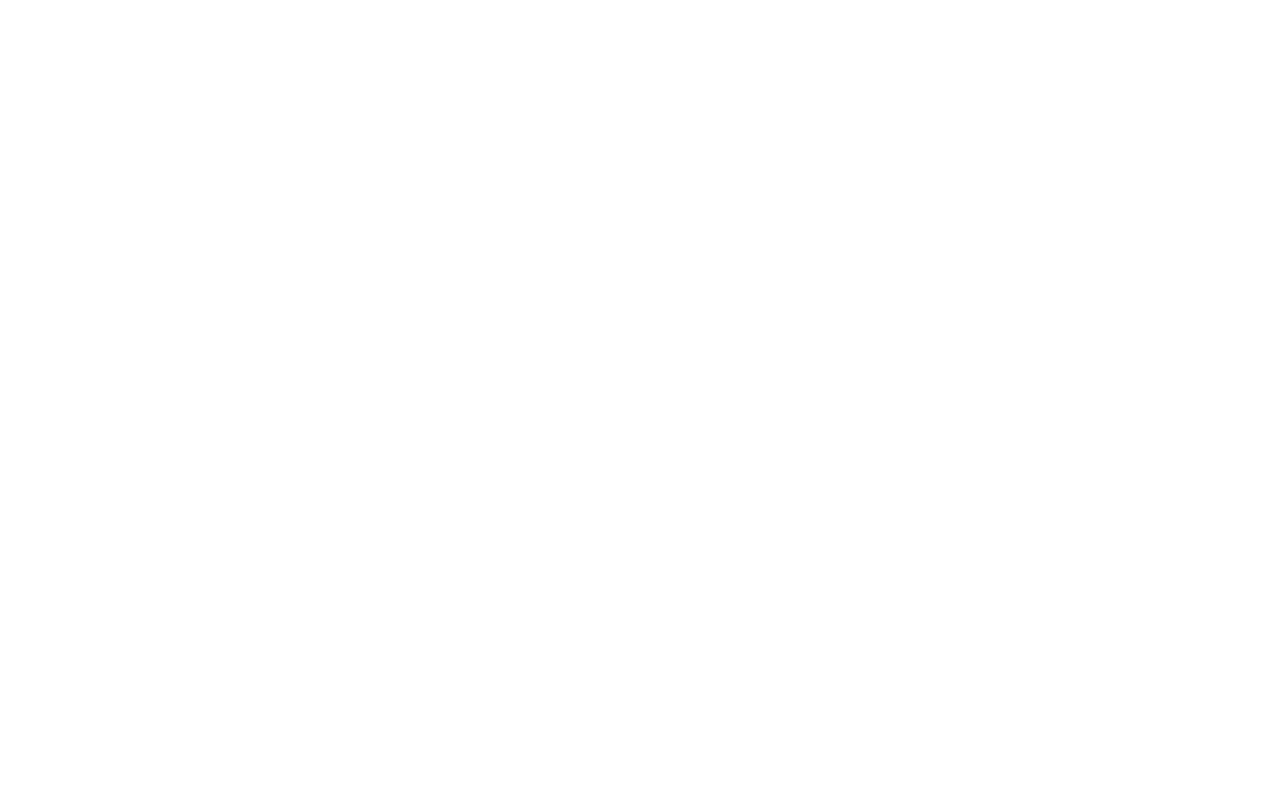
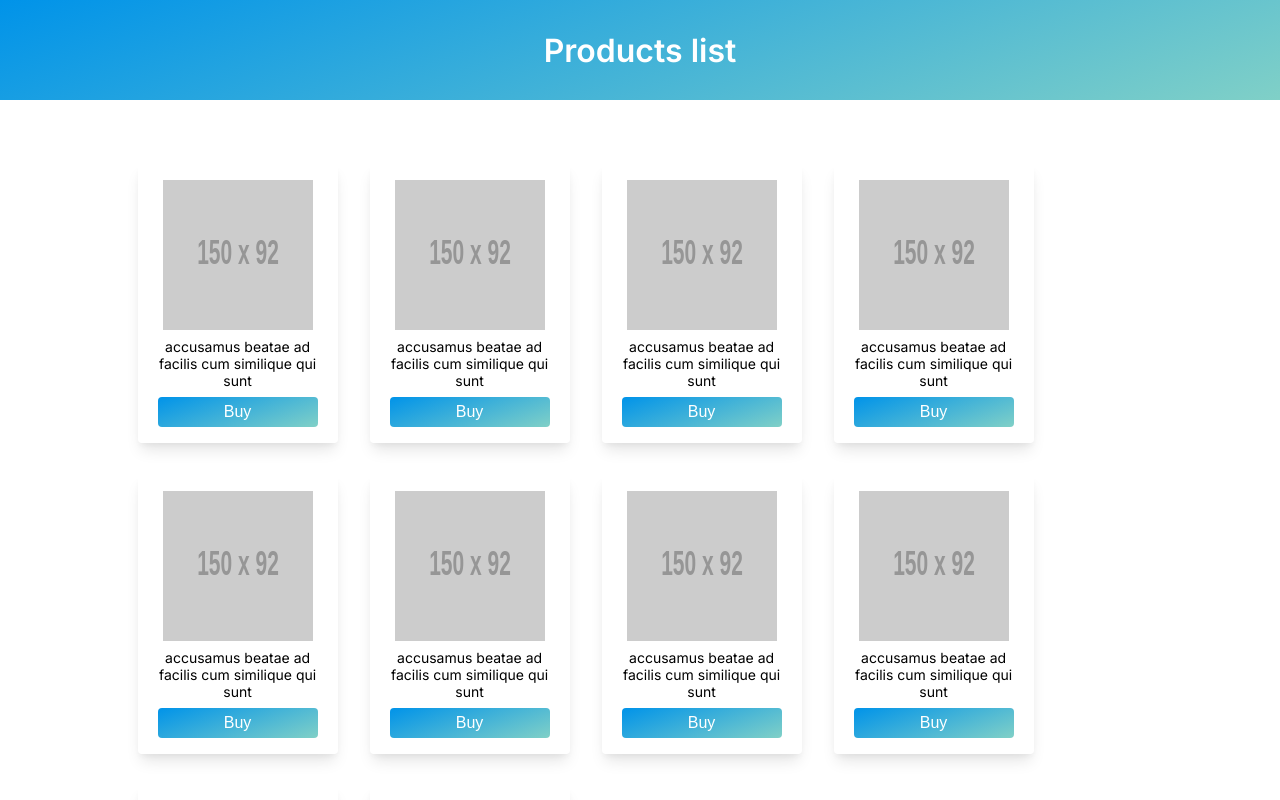
Before and after one commit to krimson998/shop-products-list, a Vue app: page / in a window 1280 px wide. Shown: the top 800 px of the page. Built offline with nearby package versions, Linux system fonts and the light colour scheme.

Commit message:
Make an application design

```diff
--- a/src/App.vue
+++ b/src/App.vue
@@ -1,11 +1,55 @@
 <template>
-  <div id="app"></div>
+  <div id="app">
+    <NavBar />
+    <div class="wrapper">
+      <div class="items-container">
+        <ProductCard />
+        <ProductCard />
+        <ProductCard />
+        <ProductCard />
+        <ProductCard />
+        <ProductCard />
+        <ProductCard />
+        <ProductCard />
+        <ProductCard />
+        <ProductCard />
+      </div>
+    </div>
+  </div>
 </template>
 
 <script>
+import NavBar from './components/NavBar.vue';
+import ProductCard from './components/ProductCard.vue';
 export default {
+  components: {
+    ProductCard,
+    NavBar,
+  },
   name: 'App',
 };
 </script>
 
-<style lang="scss" scoped></style>
+<style lang="scss">
+@import url('https://fonts.googleapis.com/css2?family=Inter:wght@400;600&display=swap');
+body {
+  margin: 0;
+  font-family: 'Inter', sans-serif;
+}
+.items-container {
+  width: 90%;
+  height: 100%;
+  margin: auto;
+  padding-top: 4rem;
+  display: flex;
+  flex-direction: row;
+  flex-wrap: wrap;
+  justify-content: start;
+}
+.wrapper {
+  width: 90%;
+  margin: auto;
+  display: flex;
+  justify-content: center;
+}
+</style>
--- /dev/null
+++ b/src/components/NavBar.vue
@@ -0,0 +1,27 @@
+<template>
+  <div class="navbar">
+    <h1 class="title">Products list</h1>
+  </div>
+</template>
+
+<script>
+export default {};
+</script>
+
+<style lang="scss" scoped>
+.navbar {
+  width: 100%;
+  height: 100px;
+  justify-content: center;
+  background-color: #0093e9;
+  background-image: linear-gradient(160deg, #0093e9 0%, #80d0c7 100%);
+  position: relative;
+  display: flex;
+  justify-content: center;
+  align-items: center;
+}
+.title {
+  margin: 0;
+  color: white;
+}
+</style>
--- /dev/null
+++ b/src/components/ProductCard.vue
@@ -0,0 +1,63 @@
+<template>
+  <div class="card">
+    <img
+      class="product-img"
+      src="https://via.placeholder.com/150/92c952"
+      alt="product"
+    />
+    <div class="product-title">
+      accusamus beatae ad facilis cum similique qui sunt
+    </div>
+    <button class="buy-button">Buy</button>
+  </div>
+</template>
+
+<script>
+export default {};
+</script>
+
+<style lang="scss" scoped>
+.card {
+  width: 200px;
+  height: 100%;
+  margin-right: 1rem;
+  margin-left: 1rem;
+  box-shadow: 0 10px 15px -3px rgba(0, 0, 0, 0.1),
+    0 4px 6px -2px rgba(0, 0, 0, 0.05);
+  border-radius: 0.25rem;
+  display: flex;
+  flex-direction: column;
+  padding-bottom: 1rem;
+  margin-bottom: 2rem;
+}
+.product-img {
+  width: 150px;
+  height: 150px;
+  padding-top: 1rem;
+  margin: auto;
+}
+.product-title {
+  padding-top: 0.5rem;
+  padding-bottom: 0.5rem;
+  padding-left: 0.5rem;
+  padding-right: 0.5rem;
+  text-align: center;
+  font-size: 0.875rem;
+}
+.buy-button {
+  background-color: #0093e9;
+  background-image: linear-gradient(160deg, #0093e9 0%, #80d0c7 100%);
+  display: flex;
+  align-items: center;
+  justify-content: center;
+  height: 30px;
+  width: 80%;
+  user-select: none;
+  cursor: pointer;
+  border-radius: 4px;
+  border: 0 solid #000;
+  color: white;
+  font-size: 1rem;
+  margin: auto;
+}
+</style>
```
